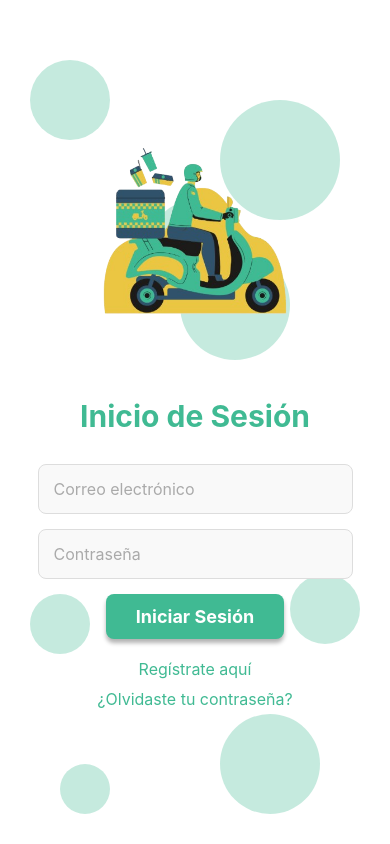
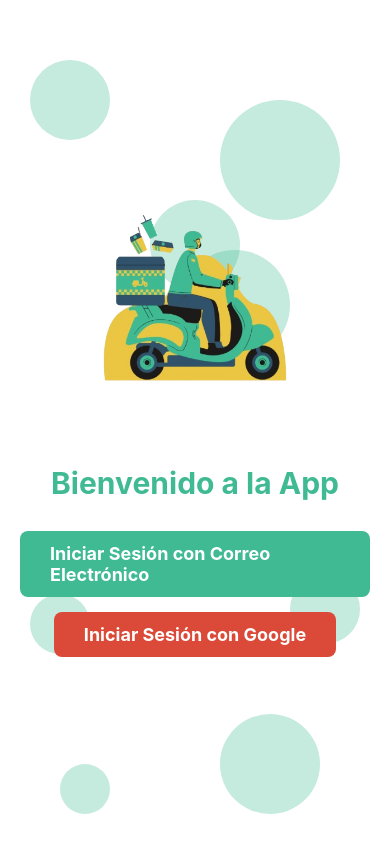
Before and after one commit to estebanreuto/Jetxcel_Rappi, a React Native app: screen /bienvenidos in a window 390 px wide. Built offline with nearby package versions, Linux system fonts and the light colour scheme.

Commit message:
Actualizacion
Hice una pagina de bienvenidos y también que cuando inicio sesion quedo logeado y no ahi necesidad de logearse de nuevo y también mejore estilos de la categoria

```diff
--- a/navigation.js
+++ b/navigation.js
@@ -7,7 +7,8 @@ import Icon from 'react-native-vector-icons/MaterialIcons';
 import Inicio from './screens/inicio';
 import Categorias from './screens/categorias';
 import Establecimientos from './screens/establecimientos';
-import Login from './screens/iniciosesion'; // Pantalla de inicio de sesión
+import Login from './screens/iniciosesion';
+import Bienvenidos from './screens/bienvenidos'; // Pantalla de bienvenida
 
 const Tab = createBottomTabNavigator();
 const Stack = createStackNavigator();
@@ -73,10 +74,10 @@ const CustomTabBarButton = ({ children, onPress }) => (
   );
 };
 
-
 const MainNavigator = () => {
   return (
     <Stack.Navigator screenOptions={{ headerShown: false }}>
+      <Stack.Screen name="bienvenidos" component={Bienvenidos} />
       <Stack.Screen name="login" component={Login} />
       <Stack.Screen name="inicio" component={TabNavigator} />
     </Stack.Navigator>
--- /dev/null
+++ b/screens/bienvenidos.js
@@ -0,0 +1,122 @@
+import React, { useState, useEffect } from 'react';
+import { StyleSheet, View, Image, Text, TouchableOpacity, ScrollView, ActivityIndicator } from 'react-native';
+import AsyncStorage from '@react-native-async-storage/async-storage';
+
+const Bienvenidos = ({ navigation }) => {
+    const [isLoading, setIsLoading] = useState(true);
+
+    useEffect(() => {
+        const checkSession = async () => {
+            const userToken = await AsyncStorage.getItem('userToken');
+            if (userToken) {
+                navigation.replace('inicio'); // Redirige a inicio si hay un token
+            } else {
+                setIsLoading(false); // Solo mostramos la pantalla si no hay token
+            }
+        };
+        checkSession();
+    }, []);
+
+    if (isLoading) {
+        return (
+            <View style={styles.loaderContainer}>
+                <ActivityIndicator size="large" color="#40ba93" />
+            </View>
+        );
+    }
+
+    const handleNavigateToLogin = () => {
+        navigation.navigate('login');
+    };
+
+    return (
+        <ScrollView contentContainerStyle={styles.container}>
+            {/* Burbujas decorativas */}
+            <View style={[styles.bubble, styles.bubble1]} />
+            <View style={[styles.bubble, styles.bubble2]} />
+            <View style={[styles.bubble, styles.bubble3]} />
+            <View style={[styles.bubble, styles.bubble4]} />
+            <View style={[styles.bubble, styles.bubble5]} />
+            <View style={[styles.bubble, styles.bubble6]} />
+            <View style={[styles.bubble, styles.bubble7]} />
+            <View style={[styles.bubble, styles.bubble8]} />
+
+            {/* Contenido */}
+            <View style={styles.content}>
+                <Image source={require('../assets/logo.png')} style={styles.logo} />
+                <Text style={styles.title}>Bienvenido a la App</Text>
+                <TouchableOpacity style={styles.button} onPress={handleNavigateToLogin}>
+                    <Text style={styles.buttonText}>Iniciar Sesión con Correo Electrónico</Text>
+                </TouchableOpacity>
+                <TouchableOpacity style={[styles.button, styles.googleButton]} onPress={() => alert('Próximamente')}>
+                    <Text style={styles.buttonText}>Iniciar Sesión con Google</Text>
+                </TouchableOpacity>
+            </View>
+        </ScrollView>
+    );
+};
+
+const styles = StyleSheet.create({
+    container: {
+        flexGrow: 1,
+        backgroundColor: 'white',
+        position: 'relative',
+    },
+    loaderContainer: {
+        flex: 1,
+        justifyContent: 'center',
+        alignItems: 'center',
+        backgroundColor: 'white',
+    },
+    bubble: {
+        position: 'absolute',
+        backgroundColor: '#40ba93',
+        borderRadius: 100,
+        opacity: 0.3,
+    },
+    bubble1: { width: 80, height: 80, top: 60, left: 30 },
+    bubble2: { width: 120, height: 120, top: 100, right: 50 },
+    bubble3: { width: 60, height: 60, bottom: 190, left: 30 },
+    bubble4: { width: 100, height: 100, bottom: 30, right: 70 },
+    bubble5: { width: 90, height: 90, top: 200, left: 150 },
+    bubble6: { width: 70, height: 70, bottom: 200, right: 30 },
+    bubble7: { width: 110, height: 110, top: 250, right: 100 },
+    bubble8: { width: 50, height: 50, bottom: 30, left: 60 },
+
+    content: {
+        flex: 1,
+        justifyContent: 'center',
+        alignItems: 'center',
+        paddingHorizontal: 20,
+    },
+    logo: {
+        width: 250,
+        height: 250,
+        marginBottom: 25,
+        marginTop: 18,
+    },
+    title: {
+        fontSize: 30,
+        fontWeight: 'bold',
+        color: '#40ba93',
+        textAlign: 'center',
+        marginBottom: 30,
+    },
+    button: {
+        backgroundColor: '#40ba93',
+        paddingVertical: 12,
+        paddingHorizontal: 30,
+        borderRadius: 8,
+        marginBottom: 15,
+    },
+    googleButton: {
+        backgroundColor: '#db4a39',
+    },
+    buttonText: {
+        color: 'white',
+        fontSize: 18,
+        fontWeight: 'bold',
+    },
+});
+
+export default Bienvenidos;
--- a/screens/categorias.js
+++ b/screens/categorias.js
@@ -88,7 +88,7 @@ const styles = StyleSheet.create({
   },
   card: {
     width: '48%',
-    height: 150,
+    height: 170,
     marginBottom: 15,
     borderRadius: 15,
     borderWidth: 1,
@@ -106,8 +106,8 @@ const styles = StyleSheet.create({
     padding: 10,
   },
   icon: {
-    width: 100,
-    height: 100,
+    width: 120,
+    height: 120,
     marginBottom: 10,
     borderRadius: 30,
   },
```
Lines whose indentation alone changed are shown as unchanged.
